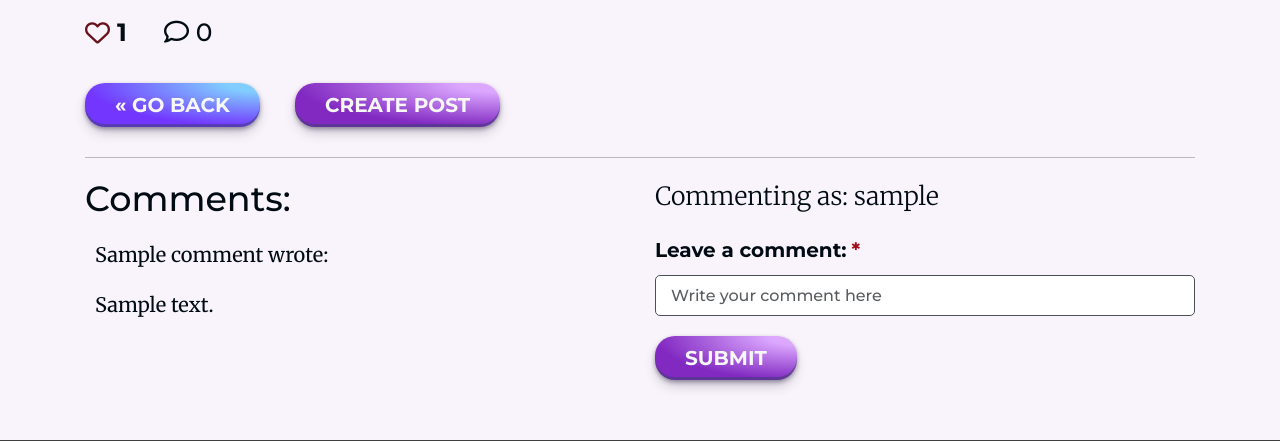
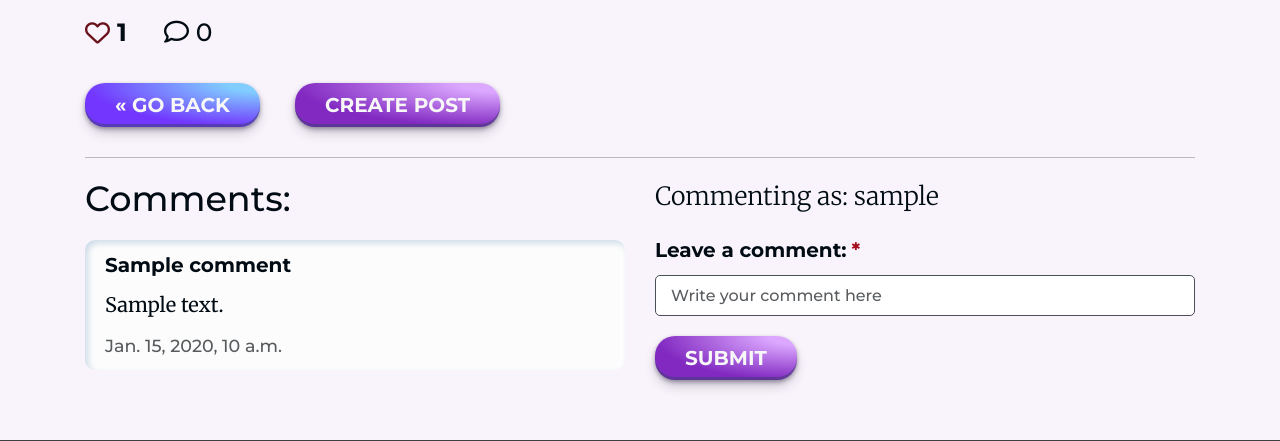
Before and after one commit to Edmir-Demaj/HopeForCancer, a Django app: a page that uses blog/templates/blog/post_detail.html in a window 1280 px wide. Shown: the part 1279-1720 px from the top of the page. Run offline with Django 3.2, Linux system fonts and the light colour scheme; a user stored in the database is signed in; tables that the repository leaves empty hold one stand-in row (values such as "Sample post"); some libraries are stand-ins or nearby versions; grey boxes are pictures that could not be loaded.

Commit message:
Add: Style to comments section

```diff
--- a/blog/templates/blog/post_detail.html
+++ b/blog/templates/blog/post_detail.html
@@ -88,27 +88,26 @@
         <hr class="mt-4">
         <div class="row mb-5">
             <div class="col-12 col-lg-6">
-                <h3>Comments:</h3>
+                <h3 class="mb-3">Comments:</h3>
                 <div class="card-body">
-                    <!-- We want a for loop inside the empty control tags to iterate through each comment in comments -->
+                    <!-- message for user if there are no comments -->
+                    {% if not comments %}
+                    <h5 class="mt-4">No comments yet!</h5>
+                    {% else %}
+                    <!-- Iterate throught comments related to thsi post to display them -->
                     {% for comment in comments %}
-                    <div class="comments" style="padding: 10px;">
-                        <p class="font-weight-bold">
-                            <!-- The commenter's name goes here. Check the model if you're not sure what that is -->
-                            {{ comment.name }}
-                            <span class=" text-muted font-weight-normal">
-                                <!-- The comment's created date goes here -->
-                                {{ comment.created_on }}
-                            </span> wrote:
-                        </p>
-                        <!-- The body of the comment goes before the | -->
-                        {{ comment.body | linebreaks }}
+                    <div class="comment mb-2">
+                        <span class="fw-semibold">{{ comment.name }}</span>
+                        <p class="my-2">{{ comment.body | capfirst }}</p>
+                        <small class="text-muted mt-2">{{ comment.created_date }}</small>
+                        <!-- <hr style="margin-bottom: 0;"> -->
                     </div>
                     <!-- Our for loop ends here -->
                     {% endfor %}
+                    {% endif %}
                 </div>
             </div>
-            <div class="col-12 col-lg-6">
+            <div class="col-12 col-lg-6 mt-5 mt-lg-0">
                 {% if user.is_authenticated %}
                 <!-- if user is loggedin can leave a comment -->
                 <p class="lead">Commenting as: {{ user.username }}</p>
--- a/blog/views.py
+++ b/blog/views.py
@@ -41,7 +41,7 @@ def postDetail(request, slug):
         'user': request.user,
         'comment_form': CommentForm(),
     }
-    return render(request, "blog/post_detail.html", context)
+    return render(request, 'blog/post_detail.html', context)
 
 
 class CreatePost(LoginRequiredMixin, SuccessMessageMixin, generic.CreateView):
@@ -51,9 +51,9 @@ class CreatePost(LoginRequiredMixin, SuccessMessageMixin, generic.CreateView):
     """
     model = Post
     form_class = CreatePostForm
-    template_name = "blog/create_post.html"
+    template_name = 'blog/create_post.html'
     success_message = (
-        "Post added successfully! Awaiting approval from Admin."
+        'Post added successfully! Awaiting approval from Admin.'
     )
 
     def get_success_url(self):
@@ -61,7 +61,7 @@ class CreatePost(LoginRequiredMixin, SuccessMessageMixin, generic.CreateView):
         Set the reverse url for the successful addition
         of the post to the database, reverse to blog_page
         """
-        return reverse("blog_page")
+        return reverse('blog_page')
 
     def form_valid(self, form):
         """
@@ -80,7 +80,7 @@ def update_post(request, slug):
     Users can update their blog post that they have created
     """
     post = get_object_or_404(Post, slug=slug)
-    if request.method == "POST":
+    if request.method == 'POST':
         form = UpdatePostForm(request.POST, request.FILES, instance=post)
         if form.is_valid():
             post = form.save(commit=False)
@@ -88,16 +88,16 @@ def update_post(request, slug):
             post.slug = slugify(post.title)
             post.status = 1
             form.save()
-            messages.success(request, "Your post updated successfully!")
+            messages.success(request, 'Your post updated successfully!')
             return redirect(reverse(
-                "post_detail", kwargs={'slug': post.slug}
+                'post_detail', kwargs={'slug': post.slug}
                 ))
         else:
-            messages.error(request, "Failed to update the post.")
+            messages.error(request, 'Failed to update the post.')
     else:
         form = UpdatePostForm(instance=post)
 
-    context = {"update_form": form, "post": post}
+    context = {'update_form': form, 'post': post}
     return render(request, 'blog/update_post.html', context)
 
 
@@ -106,10 +106,10 @@ class DeletePost(generic.DeleteView):
     View to allow users to delete a post
     """
     model = Post
-    template_name = "blog/delete_post.html"
+    template_name = 'blog/delete_post.html'
 
     def delete(self, request, *args, **kwargs):
-        messages.success(request, "Post deleted successfully.")
+        messages.success(request, 'Post deleted successfully.')
         return super(DeletePost, self).delete(request, *args, **kwargs)
 
     def get_success_url(self):
@@ -117,7 +117,7 @@ class DeletePost(generic.DeleteView):
         Reverse Url after post is deleted
         """
         slug = self.kwargs.get('slug')
-        return reverse("blog_page")
+        return reverse('blog_page')
 
 
 class PostLike(View):
@@ -140,7 +140,7 @@ class PostLike(View):
                 '<i class="fa-regular fa-face-smile"></i>'
             )
         messages.success(request, message)
-        return HttpResponseRedirect(reverse("post_detail", args=[slug]))
+        return HttpResponseRedirect(reverse('post_detail', args=[slug]))
 
 
 def add_comment(request, post_id):
@@ -157,9 +157,9 @@ def add_comment(request, post_id):
         comment.post = post
         comment.save()
         messages.success(
-            request, "Comment added successfully!"
+            request, 'Comment added successfully! Awaiting approval from Admin'
         )
-        return redirect(reverse("post_detail", args=(post.slug,)))
+        return redirect(reverse('post_detail', args=(post.slug,)))
     else:
         comment_form = CommentForm()
-    return render(request, "post_detail.html", {"comment_form": comment_form})
+    return render(request, 'post_detail.html', {'comment_form': comment_form})
--- a/static/css/style.css
+++ b/static/css/style.css
@@ -443,6 +443,14 @@ ol li {
     color: #f0031b;
     background: transparent;
     border: none;
+    margin-bottom: 20px;
+}
+
+.comment {
+    padding: 0.5rem 1rem;
+    border-radius: 10px;
+    background-color: #fcfcfc;
+    box-shadow: rgb(204, 219, 232) 3px 3px 6px 0px inset, rgba(255, 255, 255, 0.5) -3px -3px 6px 1px inset;
 }
 
 /* --------------------------------------------------- Login page */
```
Also changed, not shown: blog/urls.py (+5 -5 lines).
